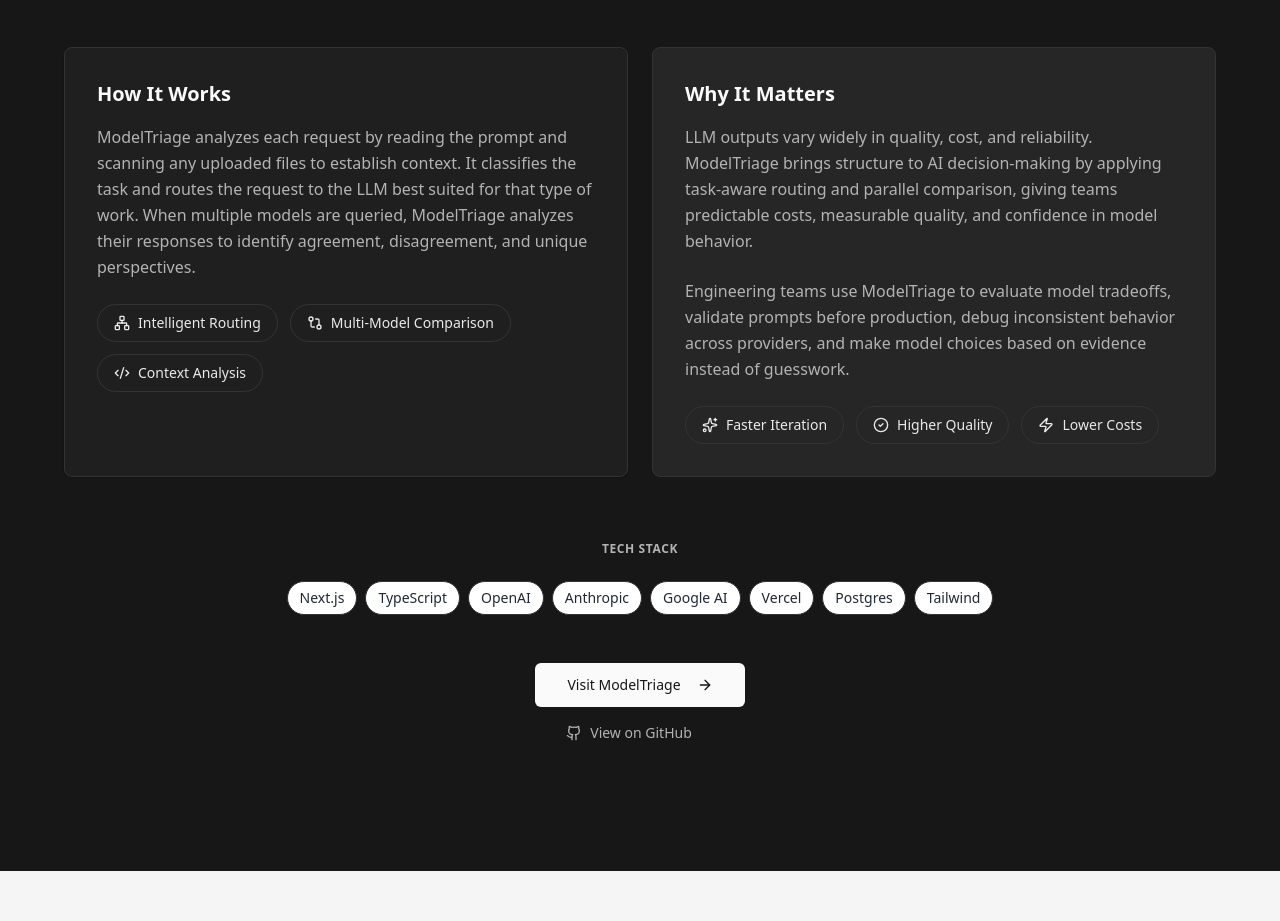
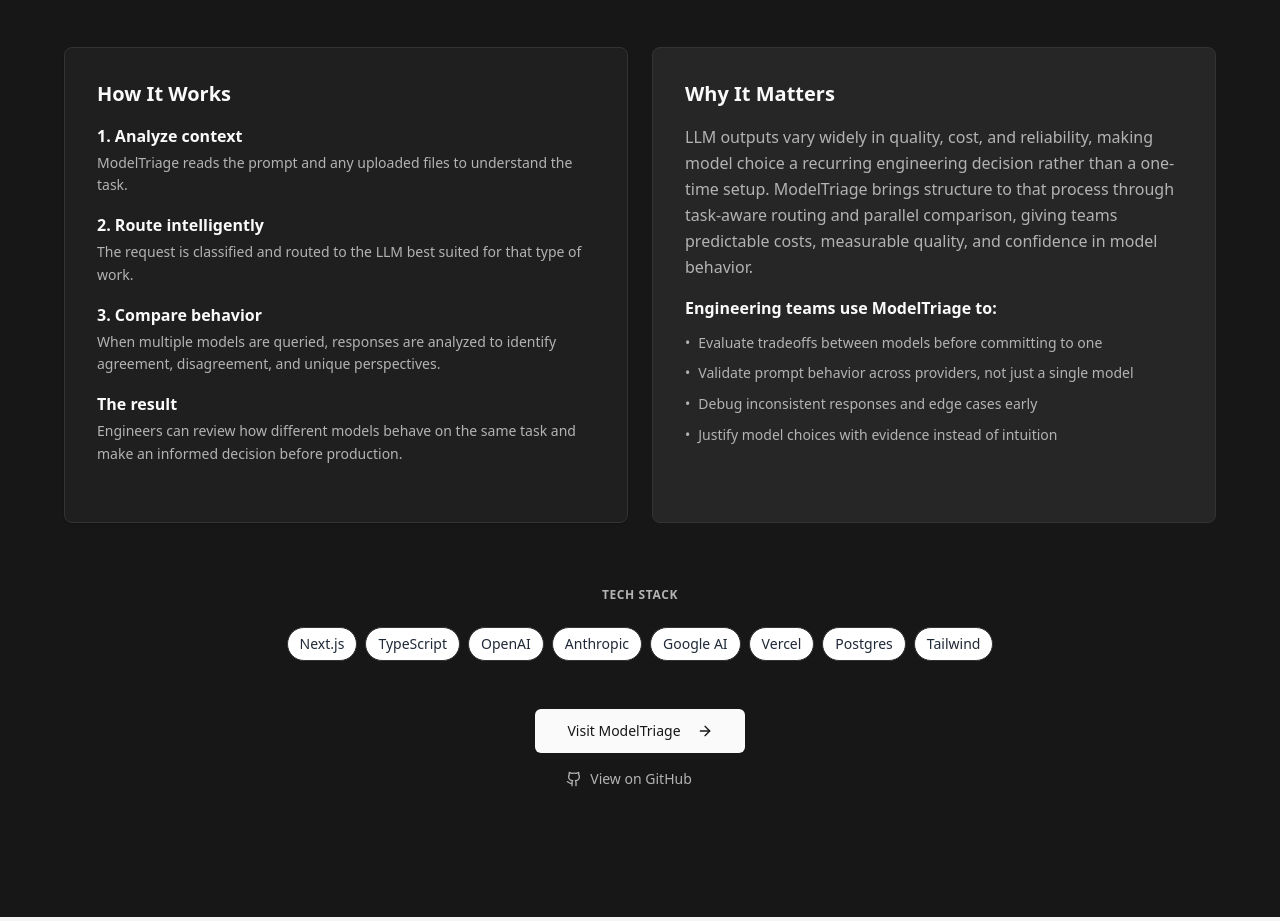
Before and after one commit to TylerOlli/TylerOlli.dev, a Next.js app: page / in a window 1280 px wide. Shown: the part 3186-4107 px from the top of the page. Built offline with nearby package versions, Linux system fonts and the light colour scheme.

Commit message:
Removed pills from ModelTriage cards

```diff
--- a/app/page.tsx
+++ b/app/page.tsx
@@ -330,51 +330,69 @@
               {/* How It Works */}
               <div className="p-8 rounded-lg border bg-card shadow-sm">
                 <h3 className="text-xl font-bold mb-4">How It Works</h3>
-                <p className="text-muted-foreground leading-relaxed mb-6">
-                ModelTriage analyzes each request by reading the prompt and scanning any uploaded files to establish context.
-It classifies the task and routes the request to the LLM best suited for that type of work.
-When multiple models are queried, ModelTriage analyzes their responses to identify agreement, disagreement, and unique perspectives.
-                </p>
-
-                <div className="flex flex-wrap gap-3">
-                  <Badge variant="outline" className="px-4 py-2 text-sm font-medium border-white/20 text-white/90">
-                    <Network className="w-4 h-4 mr-2" />
-                    Intelligent Routing
-                  </Badge>
-                  <Badge variant="outline" className="px-4 py-2 text-sm font-medium border-white/20 text-white/90">
-                    <GitCompare className="w-4 h-4 mr-2" />
-                    Multi-Model Comparison
-                  </Badge>
-                  <Badge variant="outline" className="px-4 py-2 text-sm font-medium border-white/20 text-white/90">
-                    <Code2 className="w-4 h-4 mr-2" />
-                    Context Analysis
-                  </Badge>
+                <div className="space-y-4 mb-6">
+                  <div>
+                    <div className="flex items-baseline gap-2 mb-1">
+                      <span className="text-foreground font-semibold">1. Analyze context</span>
+                    </div>
+                    <p className="text-muted-foreground text-sm leading-relaxed">
+                      ModelTriage reads the prompt and any uploaded files to understand the task.
+                    </p>
+                  </div>
+                  <div>
+                    <div className="flex items-baseline gap-2 mb-1">
+                      <span className="text-foreground font-semibold">2. Route intelligently</span>
+                    </div>
+                    <p className="text-muted-foreground text-sm leading-relaxed">
+                      The request is classified and routed to the LLM best suited for that type of work.
+                    </p>
+                  </div>
+                  <div>
+                    <div className="flex items-baseline gap-2 mb-1">
+                      <span className="text-foreground font-semibold">3. Compare behavior</span>
+                    </div>
+                    <p className="text-muted-foreground text-sm leading-relaxed">
+                      When multiple models are queried, responses are analyzed to identify agreement, disagreement, and unique perspectives.
+                    </p>
+                  </div>
+                  <div>
+                    <div className="flex items-baseline gap-2 mb-1">
+                      <span className="text-foreground font-semibold">The result</span>
+                    </div>
+                    <p className="text-muted-foreground text-sm leading-relaxed">
+                      Engineers can review how different models behave on the same task and make an informed decision before production.
+                    </p>
+                  </div>
                 </div>
               </div>
 
               {/* Why It Matters */}
               <div className="p-8 rounded-lg bg-foreground/[0.02] border">
                 <h3 className="text-xl font-bold mb-4">Why It Matters</h3>
-                <p className="text-muted-foreground leading-relaxed mb-6">
-                  LLM outputs vary widely in quality, cost, and reliability. ModelTriage brings structure to AI decision-making by applying task-aware routing and parallel comparison, giving teams predictable costs, measurable quality, and confidence in model behavior.
+                <p className="text-muted-foreground leading-relaxed mb-4">
+                LLM outputs vary widely in quality, cost, and reliability, making model choice a recurring engineering decision rather than a one-time setup. ModelTriage brings structure to that process through task-aware routing and parallel comparison, giving teams predictable costs, measurable quality, and confidence in model behavior.
                 </p>
-                <p className="text-muted-foreground leading-relaxed mb-6">
-                  Engineering teams use ModelTriage to evaluate model tradeoffs, validate prompts before production, debug inconsistent behavior across providers, and make model choices based on evidence instead of guesswork.
+                <p className="text-foreground font-semibold mb-3">
+                  Engineering teams use ModelTriage to:
                 </p>
-                <div className="flex flex-wrap gap-3">
-                  <Badge variant="outline" className="px-4 py-2 text-sm font-medium border-white/20 text-white/90">
-                    <Sparkles className="w-4 h-4 mr-2" />
-                    Faster Iteration
-                  </Badge>
-                  <Badge variant="outline" className="px-4 py-2 text-sm font-medium border-white/20 text-white/90">
-                    <CheckCircle2 className="w-4 h-4 mr-2" />
-                    Higher Quality
-                  </Badge>
-                  <Badge variant="outline" className="px-4 py-2 text-sm font-medium border-white/20 text-white/90">
-                    <Zap className="w-4 h-4 mr-2" />
-                    Lower Costs
-                  </Badge>
-                </div>
+                <ul className="text-muted-foreground text-sm leading-relaxed mb-6 space-y-2">
+                  <li className="flex gap-2">
+                    <span className="text-muted-foreground flex-shrink-0">•</span>
+                    <span>Evaluate tradeoffs between models before committing to one</span>
+                  </li>
+                  <li className="flex gap-2">
+                    <span className="text-muted-foreground flex-shrink-0">•</span>
+                    <span>Validate prompt behavior across providers, not just a single model</span>
+                  </li>
+                  <li className="flex gap-2">
+                    <span className="text-muted-foreground flex-shrink-0">•</span>
+                    <span>Debug inconsistent responses and edge cases early</span>
+                  </li>
+                  <li className="flex gap-2">
+                    <span className="text-muted-foreground flex-shrink-0">•</span>
+                    <span>Justify model choices with evidence instead of intuition</span>
+                  </li>
+                </ul>
               </div>
             </div>
           </motion.div>
```
